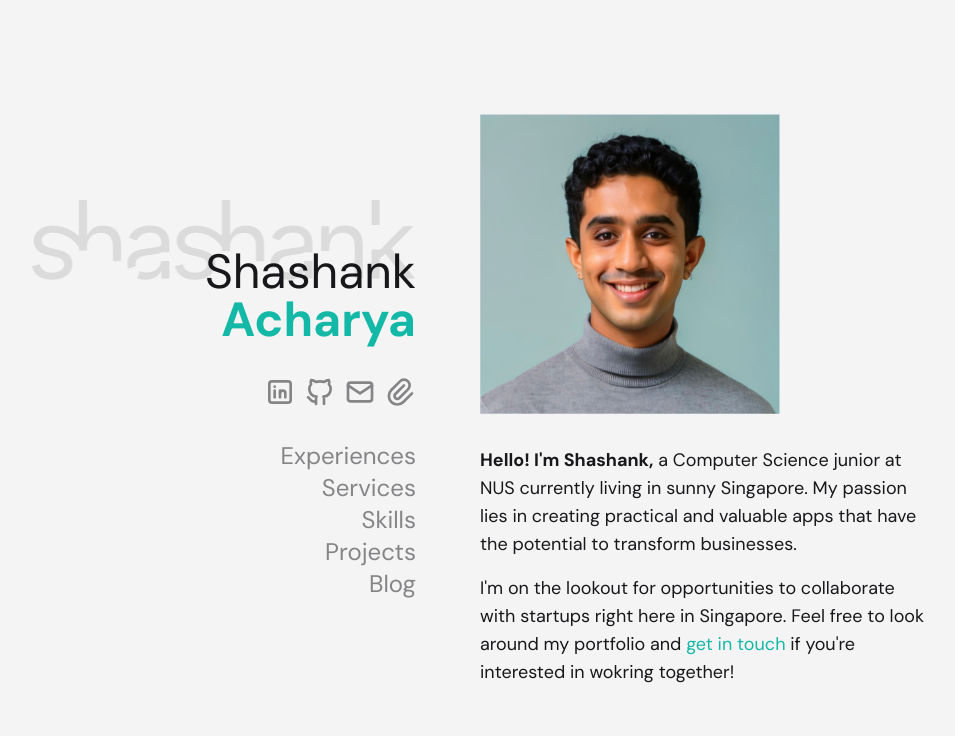
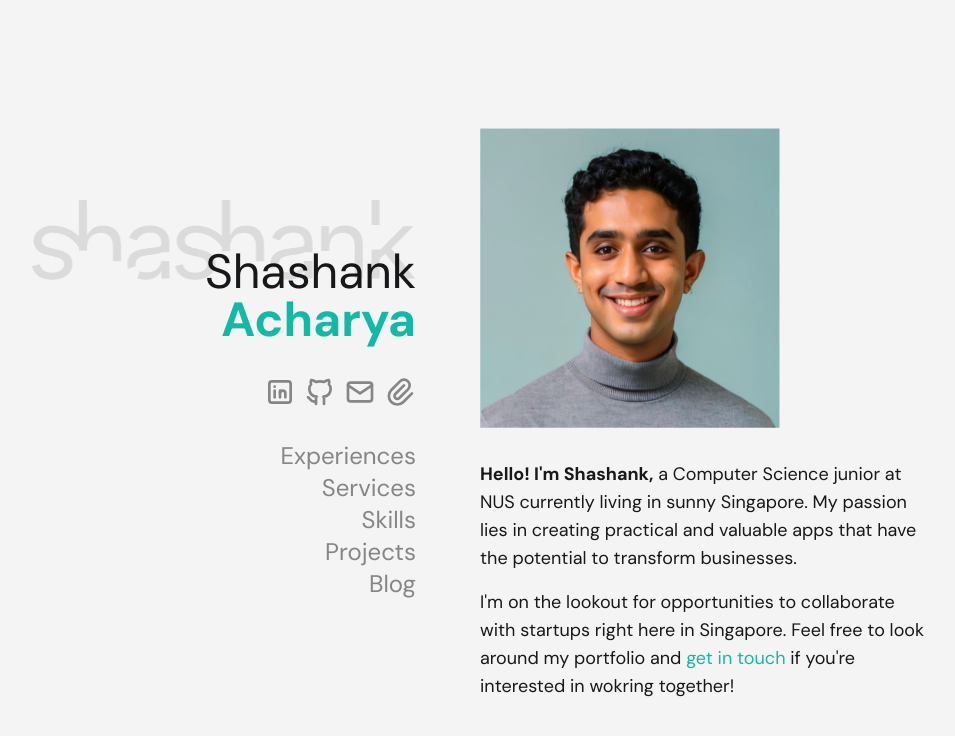
Before and after one commit to sheshenk/folio, a Next.js app: page / in a window 1280 px wide. Shown: the top 736 px of the page, without its empty margins (160-1115 px from the left). Built offline with nearby package versions, Linux system fonts and the light colour scheme; no server answers.

Commit message:
feat: right layout padding

```diff
--- a/src/app/layout.tsx
+++ b/src/app/layout.tsx
@@ -36,7 +36,7 @@ export default function RootLayout(props: PropsWithChildren) {
 								</div>
 							</div>
 						</div>
-						<div className="flex items-center w-full pt-4 pb-16 md:py-16">
+						<div className="flex items-center w-full pb-32 md:pt-32">
 							{children}
 						</div>
 					</div>
```
